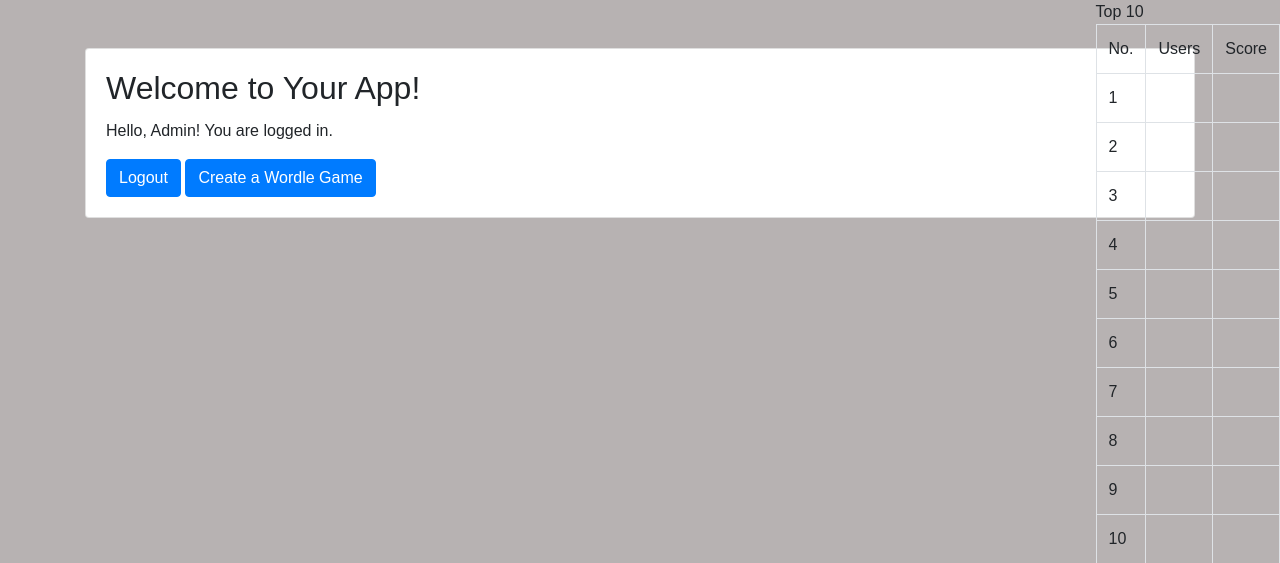
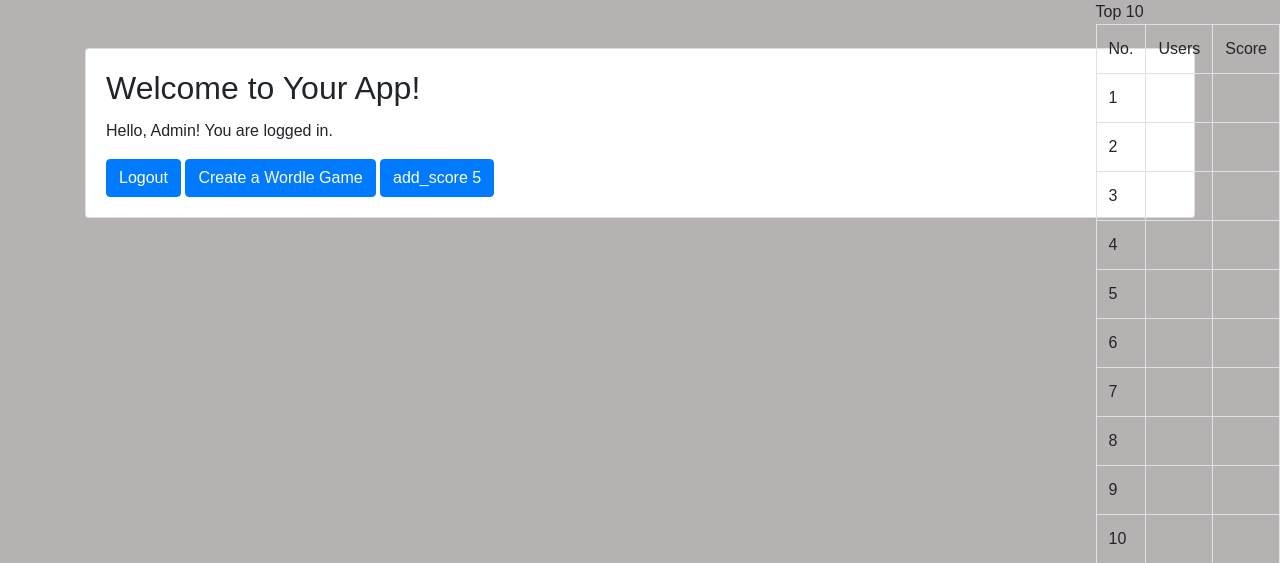
Before and after one commit to riceEx/CITS3403-project, a Flask app: page /home in a window 1280 px wide. Shown: the top 563 px of the page. Run offline with Flask 3, Linux system fonts and the light colour scheme; a user stored in the database is signed in; some libraries are stand-ins or nearby versions.

Commit message:
leaderboard: add_score
increment score of current user if existed, else create new score

add_score(user_id, score):
user_id: wihch user to update
score: the amount to increment

```diff
--- a/app.py
+++ b/app.py
@@ -3,7 +3,7 @@ from flask_login import LoginManager, login_user, login_required, logout_user, c
 from flask_session import Session
 from sqlalchemy import func
 from werkzeug.security import generate_password_hash
-from database.models import db, User
+from database.models import Score, db, User
 from werkzeug.exceptions import Unauthorized
 from database.models import db, Wordlewords
 import random
@@ -87,6 +87,26 @@ def generate_word():
     else:
         return jsonify({'error': 'No words found'})
 
+# add_score, increment score to current user if existed, else create new score
+# @param user_id which user to be updated
+# @param score score to be incremented
+@app.route('/add_score', methods=['POST'])
+def add_score():
+    _user_id = request.form["user_id"]
+    _score = request.form["score"]
+
+    # fetch current score of user
+    score = db.session.execute(db.select(Score).filter_by(user_id=_user_id)).scalar_one_or_none()
+    # create score if not existed
+    if not score:
+        score = Score(user_id=_user_id, score=int(_score))
+        db.session.add(score)
+    else:
+        score.score += int(_score)
+    db.session.commit()
+
+    flash('Score added!', 'success')
+    return redirect(url_for('index'))
 
 @app.route('/logout')
 @login_required
--- a/templates/home.html
+++ b/templates/home.html
@@ -17,6 +17,7 @@
             <p class="card-text">Hello, {{ current_user.username }}! You are logged in.</p>
             <a href="{{ url_for('logout') }}" class="btn btn-primary">Logout</a>
             <a href="{{ url_for('wordleCreation') }}" class="btn btn-primary">Create a Wordle Game</a>
+            <button onclick="addScore()" class="btn btn-primary">add_score 5</button>
             {% else %}
             <p class="card-text">Please <a href="{{ url_for('login') }}">login</a> or <a href="{{ url_for('register') }}">register</a> to continue.</p>
             {% endif %}
@@ -88,7 +89,11 @@
 </div>
 
 
-
+<script>
+    function addScore() {
+        $.post('/add_score', {user_id: Math.floor(Math.random() * 6) + 1, score: 5});
+    }
+</script>
 
 
 <script src="https://code.jquery.com/jquery-3.5.1.min.js"></script>
```
Also changed, not shown: database/models.py (+14 -0 lines).
